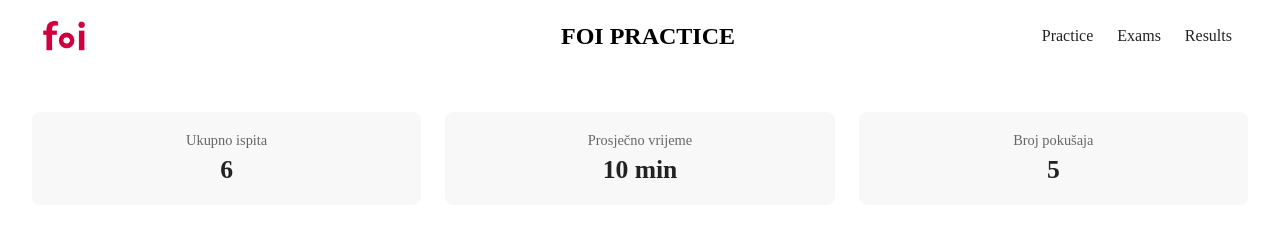
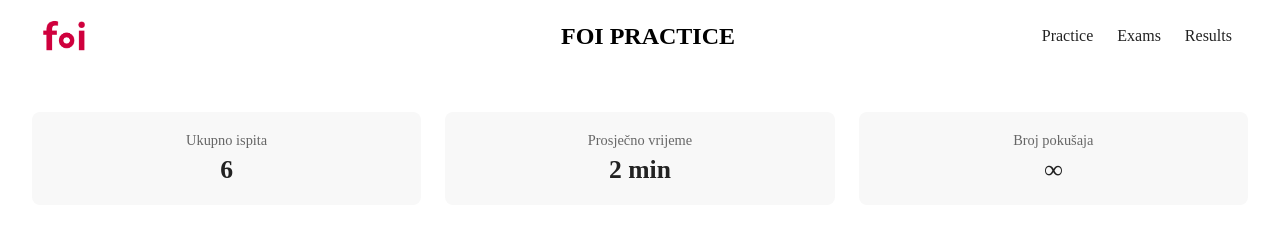
Before and after one commit to mslavic23/FOI-practice, a Vue app in the folder FOI-practice/: page /exams in a window 1280 px wide. Shown: the top 245 px of the page. Built offline with nearby package versions, Linux system fonts and the light colour scheme.

Commit message:
Uređivanje pitanja za kvizove i ispite i promjena vremena ispita

```diff
--- a/FOI-practice/src/views/ExamPage.vue
+++ b/FOI-practice/src/views/ExamPage.vue
@@ -7,11 +7,11 @@
       </div>
       <div class="exam-length-info">
         <p>Prosječno vrijeme</p>
-        <p>10 min</p>
+        <p>2 min</p>
       </div>
       <div class="exam-access-info">
         <p>Broj pokušaja</p>
-        <p>5</p>
+        <p>∞</p>
       </div>
     </div>
     <div class="exam-page-exams">
--- a/FOI-practice/src/views/ExamTestPage.vue
+++ b/FOI-practice/src/views/ExamTestPage.vue
@@ -12,7 +12,7 @@ const tocniOdgovori = ref(0)
 const testZavrsen = ref(false)
 const ucitavanje = ref(true)
 
-const preostaloSekundi = ref(120)
+const preostaloSekundi = ref(160)
 const zavrsnoVrijeme = ref(null)
 let timerId = null
 
```
